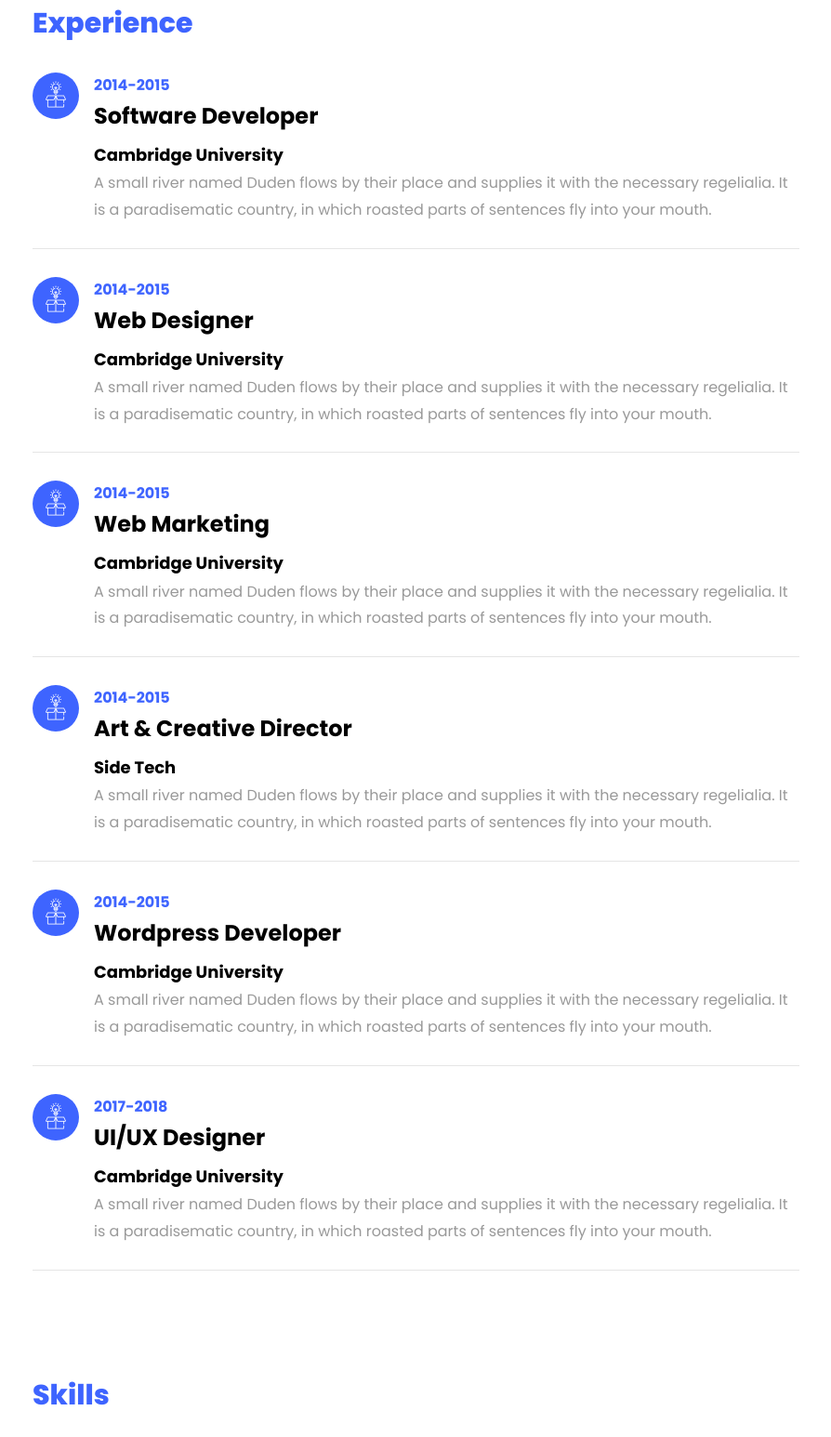
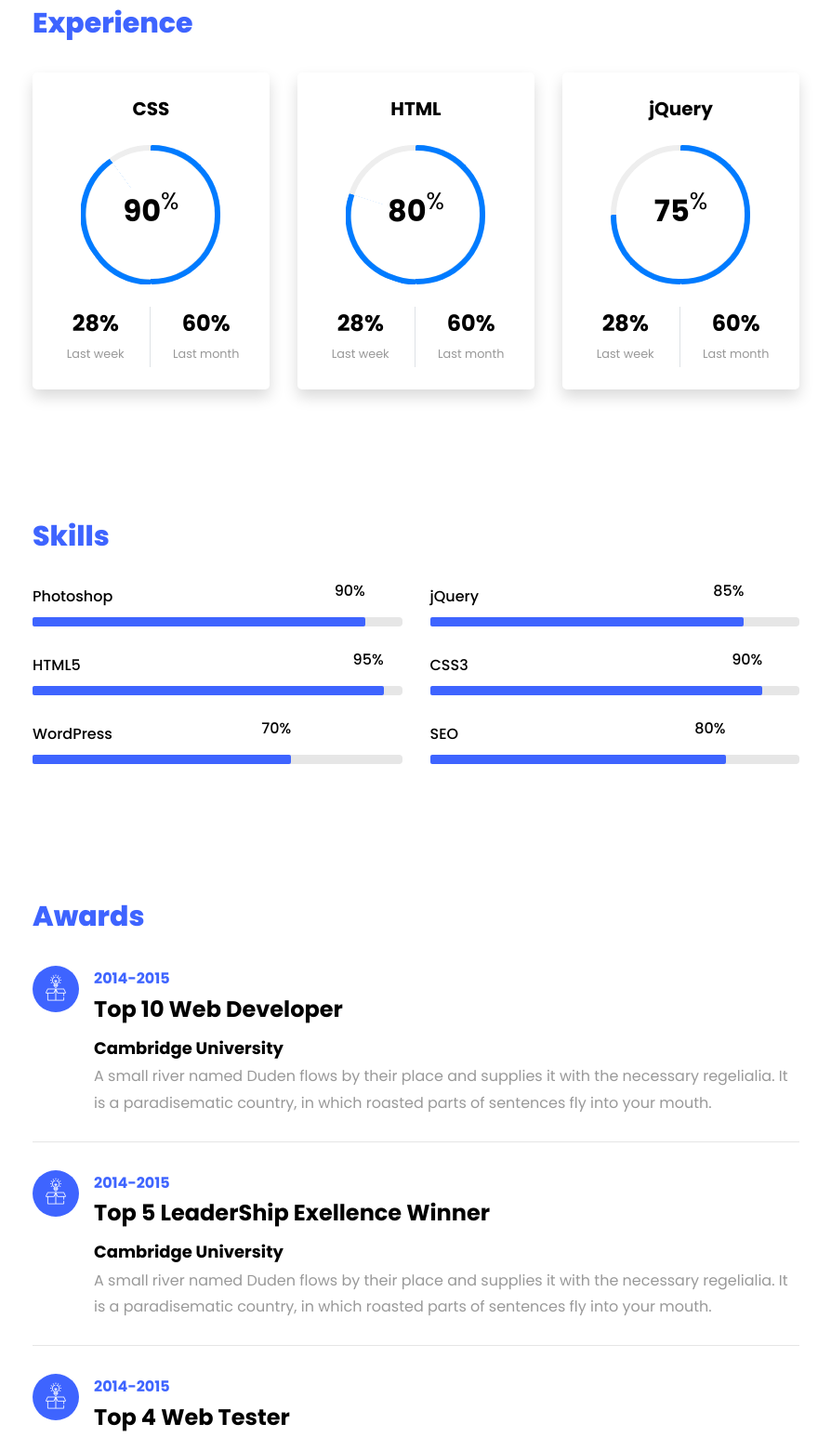
Before and after one commit to peieyin/peieyin.github.io, a plain HTML site: page index.html in a window 1280 px wide. Shown: the part 2208-3754 px from the top of the page at 93% size, without its empty margins (335-1229 px from the left). Drawn offline with Linux system fonts and the light colour scheme; files whose address does not match are found by name.

Commit message:
Update index.html

```diff
--- a/index.html
+++ b/index.html
@@ -166,76 +166,7 @@
 
 					  <div id="page-2" class= "page two">
 					  	<h2 class="heading">Experience</h2>
-					    <div class="resume-wrap d-flex ftco-animate">
-					    	<div class="icon d-flex align-items-center justify-content-center">
-					    		<span class="flaticon-ideas"></span>
-					    	</div>
-					    	<div class="text pl-3">
-		    					<span class="date">2014-2015</span>
-		    					<h2>Software Developer</h2>
-		    					<span class="position">Cambridge University</span>
-		    					<p>A small river named Duden flows by their place and supplies it with the necessary regelialia. It is a paradisematic country, in which roasted parts of sentences fly into your mouth.</p>
-		    				</div>
-	    				</div>
-	    				<div class="resume-wrap d-flex ftco-animate">
-	    					<div class="icon d-flex align-items-center justify-content-center">
-					    		<span class="flaticon-ideas"></span>
-					    	</div>
-					    	<div class="text pl-3">
-		    					<span class="date">2014-2015</span>
-		    					<h2>Web Designer</h2>
-		    					<span class="position">Cambridge University</span>
-		    					<p>A small river named Duden flows by their place and supplies it with the necessary regelialia. It is a paradisematic country, in which roasted parts of sentences fly into your mouth.</p>
-		    				</div>
-	    				</div>
-	    				<div class="resume-wrap d-flex ftco-animate">
-	    					<div class="icon d-flex align-items-center justify-content-center">
-					    		<span class="flaticon-ideas"></span>
-					    	</div>
-					    	<div class="text pl-3">
-		    					<span class="date">2014-2015</span>
-		    					<h2>Web Marketing</h2>
-		    					<span class="position">Cambridge University</span>
-		    					<p>A small river named Duden flows by their place and supplies it with the necessary regelialia. It is a paradisematic country, in which roasted parts of sentences fly into your mouth.</p>
-		    				</div>
-	    				</div>
-	    				<div class="resume-wrap d-flex ftco-animate">
-	    					<div class="icon d-flex align-items-center justify-content-center">
-					    		<span class="flaticon-ideas"></span>
-					    	</div>
-					    	<div class="text pl-3">
-		    					<span class="date">2014-2015</span>
-		    					<h2>Art &amp; Creative Director</h2>
-		    					<span class="position">Side Tech</span>
-		    					<p>A small river named Duden flows by their place and supplies it with the necessary regelialia. It is a paradisematic country, in which roasted parts of sentences fly into your mouth.</p>
-		    				</div>
-	    				</div>
-	    				<div class="resume-wrap d-flex ftco-animate">
-	    					<div class="icon d-flex align-items-center justify-content-center">
-					    		<span class="flaticon-ideas"></span>
-					    	</div>
-					    	<div class="text pl-3">
-		    					<span class="date">2014-2015</span>
-		    					<h2>Wordpress Developer</h2>
-		    					<span class="position">Cambridge University</span>
-		    					<p>A small river named Duden flows by their place and supplies it with the necessary regelialia. It is a paradisematic country, in which roasted parts of sentences fly into your mouth.</p>
-		    				</div>
-	    				</div>
-	    				<div class="resume-wrap d-flex ftco-animate">
-	    					<div class="icon d-flex align-items-center justify-content-center">
-					    		<span class="flaticon-ideas"></span>
-					    	</div>
-					    	<div class="text pl-3">
-		    					<span class="date">2017-2018</span>
-		    					<h2>UI/UX Designer</h2>
-		    					<span class="position">Cambridge University</span>
-		    					<p>A small river named Duden flows by their place and supplies it with the necessary regelialia. It is a paradisematic country, in which roasted parts of sentences fly into your mouth.</p>
-		    				</div>
-	    				</div>
-					  </div>
-					  <div id="page-3" class= "page three">
-					  	<h2 class="heading">Skills</h2>
-					  	<div class="row progress-circle mb-5">
+					    <div class="row progress-circle mb-5">
 					  		<div class="col-lg-4 mb-4">
 						      <div class="bg-white rounded-lg shadow p-4">
 						        <h2 class="h5 font-weight-bold text-center mb-4">CSS</h2>
@@ -329,6 +260,10 @@
 						      </div>
 						    </div>
 					  	</div>
+					  </div>
+					  <div id="page-3" class= "page three">
+					  	<h2 class="heading">Skills</h2>
+
 					  	<div class="row">
 					  		<div class="col-md-6 animate-box">
 									<div class="progress-wrap ftco-animate">
```
